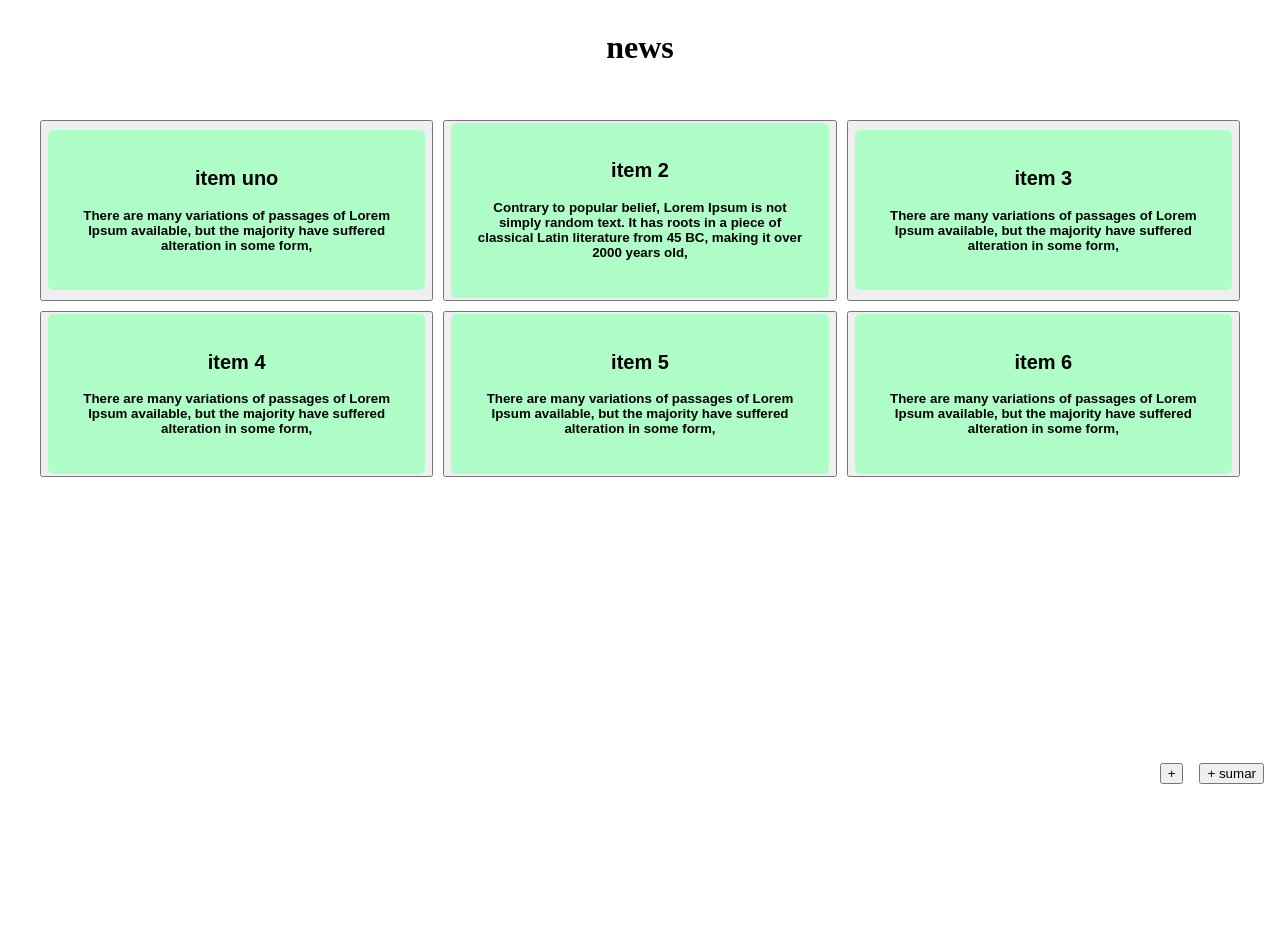
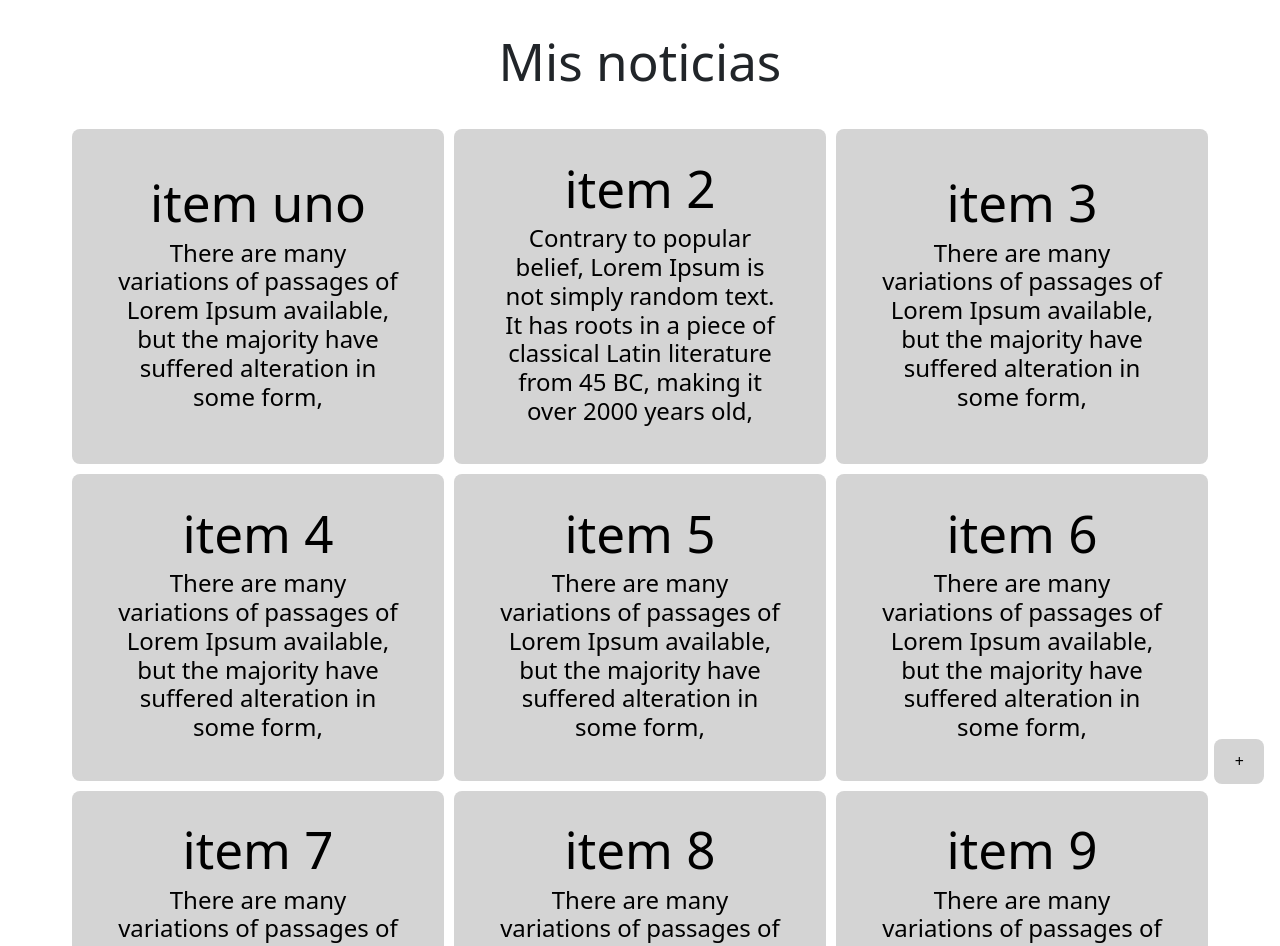
Before and after one commit to ferpmdev/newsFront, a React (Vite) app: page / in a window 1280 px wide. Shown: the top 946 px of the page. Before the commit the page ends 800 px from the top, so only its background shows below. Built offline with nearby package versions, Linux system fonts and the light colour scheme.

Commit message:
se agregan estilos

```diff
--- a/index.html
+++ b/index.html
@@ -8,7 +8,7 @@
   <link rel="preconnect" href="https://fonts.googleapis.com">
   <link rel="preconnect" href="https://fonts.gstatic.com" crossorigin>
   <link href="https://fonts.googleapis.com/css2?family=PT+Serif:ital,wght@0,400;0,700;1,400;1,700&display=swap" rel="stylesheet">
-  <!-- <link href="https://cdn.jsdelivr.net/npm/bootstrap@5.2.0-beta1/dist/css/bootstrap.min.css" rel="stylesheet" integrity="sha384-0evHe/X+R7YkIZDRvuzKMRqM+OrBnVFBL6DOitfPri4tjfHxaWutUpFmBp4vmVor" crossorigin="anonymous"> -->
+  <link href="https://cdn.jsdelivr.net/npm/bootstrap@5.2.0-beta1/dist/css/bootstrap.min.css" rel="stylesheet" integrity="sha384-0evHe/X+R7YkIZDRvuzKMRqM+OrBnVFBL6DOitfPri4tjfHxaWutUpFmBp4vmVor" crossorigin="anonymous">
   <link rel="stylesheet" href="https://cdnjs.cloudflare.com/ajax/libs/font-awesome/6.1.1/css/all.min.css" integrity="sha512-KfkfwYDsLkIlwQp6LFnl8zNdLGxu9YAA1QvwINks4PhcElQSvqcyVLLD9aMhXd13uQjoXtEKNosOWaZqXgel0g==" crossorigin="anonymous" referrerpolicy="no-referrer" />
 </head>
 
--- a/src/App.jsx
+++ b/src/App.jsx
@@ -7,7 +7,6 @@ import './App.css'
 import { NewsModal } from './components/NewsModal/NewsModal';
 import { useModalStore } from './hooks/useModalStore';
 import { EditModal } from './components/EditModal/EditModal';
-import { EditButton } from './components/EditButton/EditButton';
 
 function App() {
   const [showAlert, setShowAlert] = useState(false)
@@ -26,7 +25,8 @@ function App() {
         <div className='parent' >
           <NewsModal/>
           <EditModal/>
-          <h1>news</h1>
+          <hr />
+          <h1>Mis noticias</h1>
           <main className="container">
             {
               notes && notes.map(item => (
@@ -35,10 +35,7 @@ function App() {
             }
           </main>
           <nav className='sb'>
-            <Button content={'+'} onClickButton={handleAlert} />
-            <Button content={'+ sumar'} onClickButton={openEditModal} />
-            {/* <EditButton /> */}
-            {/* <Button content={'edit'} showAlert={showAlert} onClickButton={openEditModal} /> */}
+            <Button content={'+'} onClickButton={openEditModal} />
           </nav>
         </div>
     </>
--- a/src/components/EditModal/EditModal.jsx
+++ b/src/components/EditModal/EditModal.jsx
@@ -33,9 +33,49 @@ export const EditModal = () => {
                 overlayClassName="modal-fondo"
                 closeTimeoutMS={200}
             >
-                <h1> Nueva nota </h1>
+                <h1> Crea una nota nueva</h1>
                 <hr />
-                <h1> Nueva nota </h1>
+
+                <form className="container">
+
+                    <hr />
+                    <div className="form-group mb-2">
+                        <label>Titulo</label>
+                        <input
+                            type="text"
+                            className=''
+                            placeholder="Título del evento"
+                            name="title"
+                            autoComplete="off"
+                        // value={notes.title}
+                        // onChange={onInputChanged}
+                        />
+                        <small id="emailHelp" className="form-text text-muted">Una descripción corta</small>
+                    </div>
+
+                    <div className="form-group mb-2">
+                        <textarea
+                            type="text"
+                            className="form-control"
+                            placeholder="Sumario"
+                            rows="5"
+                            name="summary"
+                        // value={notes.summary}
+                        // onChange={onInputChanged}
+                        ></textarea>
+                    </div>
+
+                    <button
+                        type="submit"
+                        className="btn btn-outline-primary btn-block"
+                        onClick={onCloseModal}
+                    >
+                        <i className="far fa-save"></i>
+                        <span> Crear </span>
+                    </button>
+
+                </form>
+
             </Modal>
         </>
     )
--- a/src/components/NewsModule1/modNews.css
+++ b/src/components/NewsModule1/modNews.css
@@ -1,5 +1,5 @@
 .itemNews {
-    background-color: #affec8;
+    background-color: 'transparent';
     color: #000000;
     padding: 20px;
     text-align: center;
--- a/src/fakeData/fakedata.js
+++ b/src/fakeData/fakedata.js
@@ -29,4 +29,19 @@ export const fakeData = [
         title: "item 6",
         summary: "There are many variations of passages of Lorem Ipsum available, but the majority have suffered alteration in some form,"
     },
+    {
+        id: 7,
+        title: "item 7",
+        summary: "There are many variations of passages of Lorem Ipsum available, but the majority have suffered alteration in some form,"
+    },
+    {
+        id: 8,
+        title: "item 8",
+        summary: "There are many variations of passages of Lorem Ipsum available, but the majority have suffered alteration in some form,"
+    },
+    {
+        id: 9,
+        title: "item 9",
+        summary: "There are many variations of passages of Lorem Ipsum available, but the majority have suffered alteration in some form,"
+    },
 ]
--- a/src/index.css
+++ b/src/index.css
@@ -1,3 +1,94 @@
+:root {
+  font-family: "PT Serif", serif;
+  line-height: 1.5;
+  font-weight: 400;
+
+  color-scheme: light dark;
+  color: rgba(255, 255, 255, 0.87);
+  background-color: #242424;
+
+  font-synthesis: none;
+  text-rendering: optimizeLegibility;
+  -webkit-font-smoothing: antialiased;
+  -moz-osx-font-smoothing: grayscale;
+}
+
+body {
+  margin: 0;
+  display: flex;
+  justify-content: center;
+  align-items: center;
+  box-sizing: border-box;
+}
+
+/* *,
+*::before,
+*::after {
+  box-sizing: inherit;
+} */
+
+
+.pt-serif-regular {
+  font-family: "PT Serif", serif;
+  font-weight: 400;
+  font-style: normal;
+}
+
+.pt-serif-bold {
+  font-family: "PT Serif", serif;
+  font-weight: 700;
+  font-style: normal;
+}
+
+.pt-serif-regular-italic {
+  font-family: "PT Serif", serif;
+  font-weight: 400;
+  font-style: italic;
+}
+
+.pt-serif-bold-italic {
+  font-family: "PT Serif", serif;
+  font-weight: 700;
+  font-style: italic;
+}
+
+
+a {
+  font-weight: 500;
+  color: #646cff;
+  text-decoration: inherit;
+}
+
+a:hover {
+  color: #535bf2;
+}
+
+h1 {
+  font-size: 3.2em;
+  line-height: 1.1;
+}
+
+button {
+  border-radius: 8px;
+  border: 1px solid transparent;
+  padding: 0.6em 1.2em;
+  font-size: 1em;
+  font-weight: 500;
+  font-family: inherit;
+  background-color: #d4d4d4;
+  cursor: pointer;
+  transition: border-color 0.25s;
+}
+
+button:hover {
+  border-color: #646cff;
+}
+
+button:focus,
+button:focus-visible {
+  outline: 4px auto -webkit-focus-ring-color;
+}
+
 /* Modal */
 .ReactModalPortal > div{
   opacity: 0;
@@ -12,7 +103,7 @@
 }
 
 .modal-fondo {
-  background-color: rgba(0, 0, 0, 0.3);
+  background-color: rgba(0, 0, 0, 0.8);
   bottom: 0;
   left: 0;
   right: 0;
@@ -33,8 +124,8 @@
   border-radius: 5px;
   color: rgb(51, 51, 51);
   display: inline;
-  max-height: 620px;
-  max-width: 500px;
+  max-height: 80vh;
+  max-width: 90vw;
   outline: none;
   padding: 10px;
 }
```
Also changed, not shown: src/components/EditButton/EditButton.jsx (added, +18 -0 lines).
